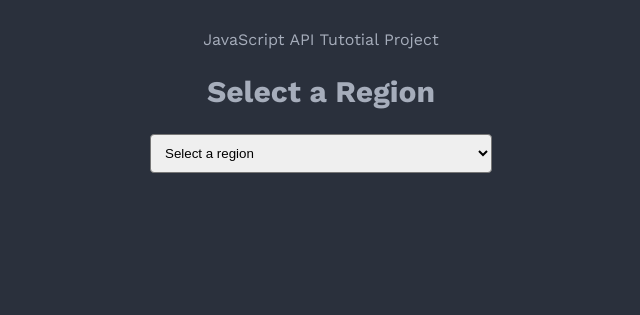
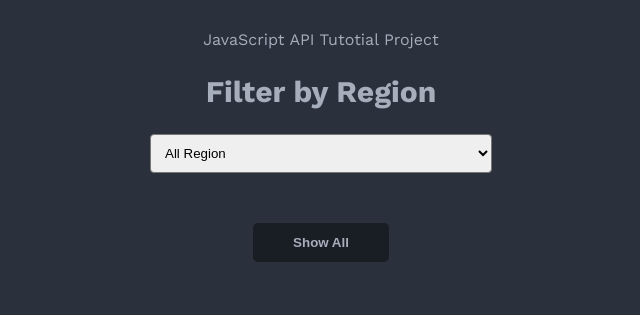
Before and after one commit to faridalam61/countries, a plain HTML site: page index.html in a window 1280 px wide. Shown: the whole page, without its empty margins (319-959 px from the left). Drawn offline with nearby package versions, Linux system fonts and the light colour scheme; no server answers.

Commit message:
Improved filter and limited resutl to 20 by default

```diff
--- a/app.js
+++ b/app.js
@@ -1,15 +1,26 @@
-const region = document.getElementById('region');
-region.addEventListener('change', () => {
-    let url = `https://restcountries.com/v3.1/region/${region.value}`;
-    fetch(url)
-        .then(res => res.json())
+const APIURL = 'https://restcountries.com/v3.1/';
+const region = document.getElementById('region')
+
+
+region.addEventListener('change',()=>{
+    const regionData = region.value;
+    getData(regionData)
+});
+
+function getData(region){
+    fetch(APIURL + region)
+    .then(res => res.json())
     .then(data => showCountires(data))
-})
+
+}
+getData('all')
 
 function showCountires(countires) {
+    const reducedCountry = countires.slice(0,20);
+
     let container = document.getElementById('container');
     container.innerHTML = '';
-    countires.forEach(country => {
+    reducedCountry.forEach(country => {
 
         let makeDiv = document.createElement('div');
         makeDiv.innerHTML = `
--- a/index.html
+++ b/index.html
@@ -11,21 +11,22 @@
     <div class="container">
         <div class="search-box">
             <p>JavaScript API Tutotial Project</p>
-            <h2 class="title-text">Select a Region</h2>
+            <h2 class="title-text">Filter by Region</h2>
             <select id="region" class="select-item">
                 <!-- Africa, Americas, Asia, Europe, Oceania -->
-                <option value="">Select a region</option>
-                <option value="africa">Africa</option>
-                <option value="americas">Americas</option>
-                <option value="asia">Asia</option>
-                <option value="europe">Europe</option>
-                <option value="oceania">Oceania</option>
+                <option value="all">All Region</option>
+                <option value="region/africa">Africa</option>
+                <option value="region/americas">Americas</option>
+                <option value="region/asia">Asia</option>
+                <option value="region/europe">Europe</option>
+                <option value="region/oceania">Oceania</option>
             </select>
         </div>
     </div>
     <div class="container">
-        <div class="sub-container" id="container">
-
+        <div class="sub-container" id="container"></div>
+        <div style="text-align:center;">
+            <button id="view-all">Show All</button>
         </div>
     </div>
 
--- a/style.css
+++ b/style.css
@@ -49,6 +49,17 @@ body{
     font-size: 20px;
 }
 
+#view-all{
+    margin: 20px 0 50px 0;
+    background:#191D24;
+    color: #fff;
+    padding:12px 40px;
+    border:0;
+    border-radius: 5px;
+    color: #A6ADBB;
+    font-weight: 600;
+    cursor: pointer;
+}
 @media screen and (max-width:577px) {
     .sub-container {
             grid-template-columns: repeat(2, 1fr);
```
